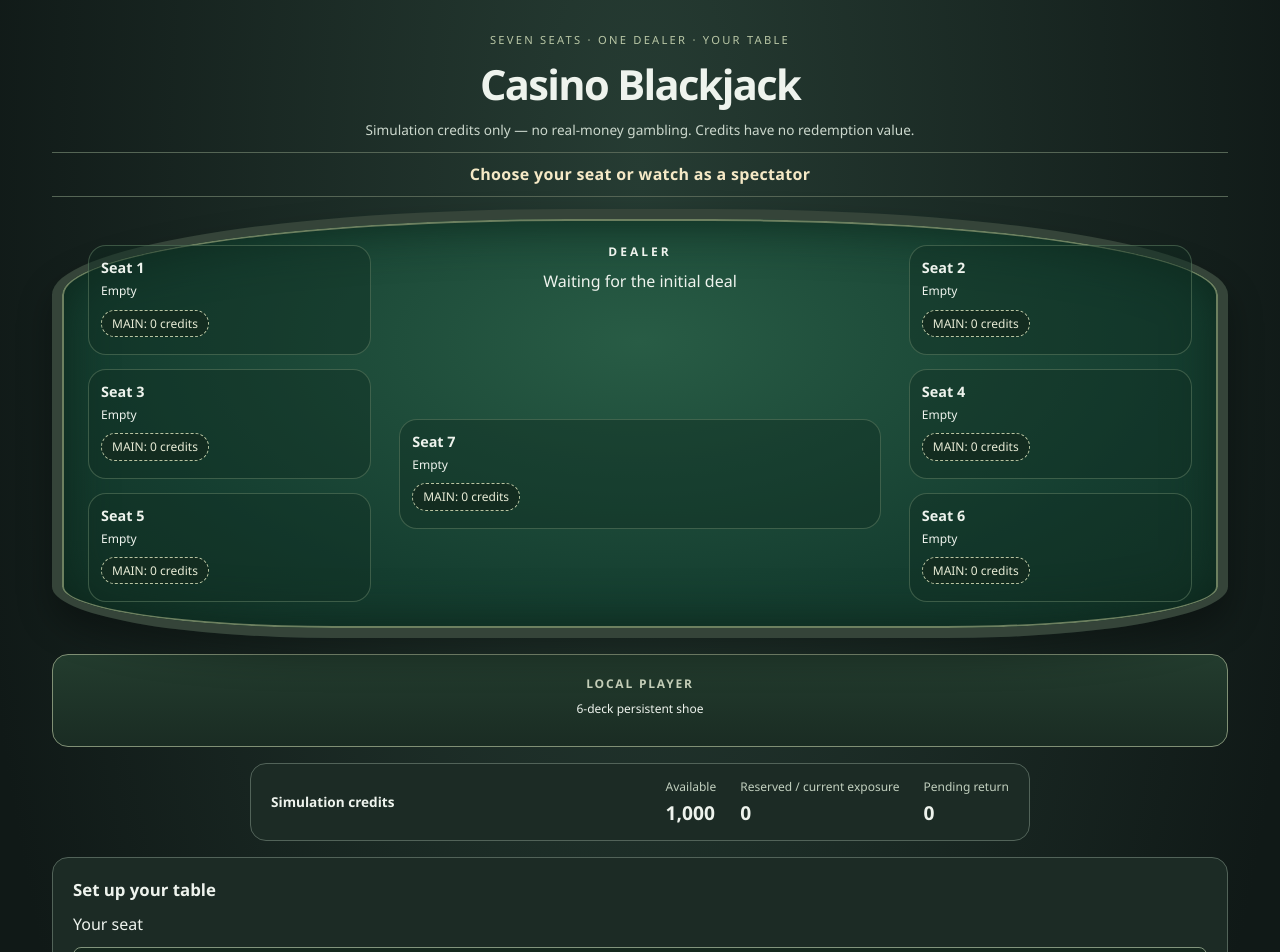
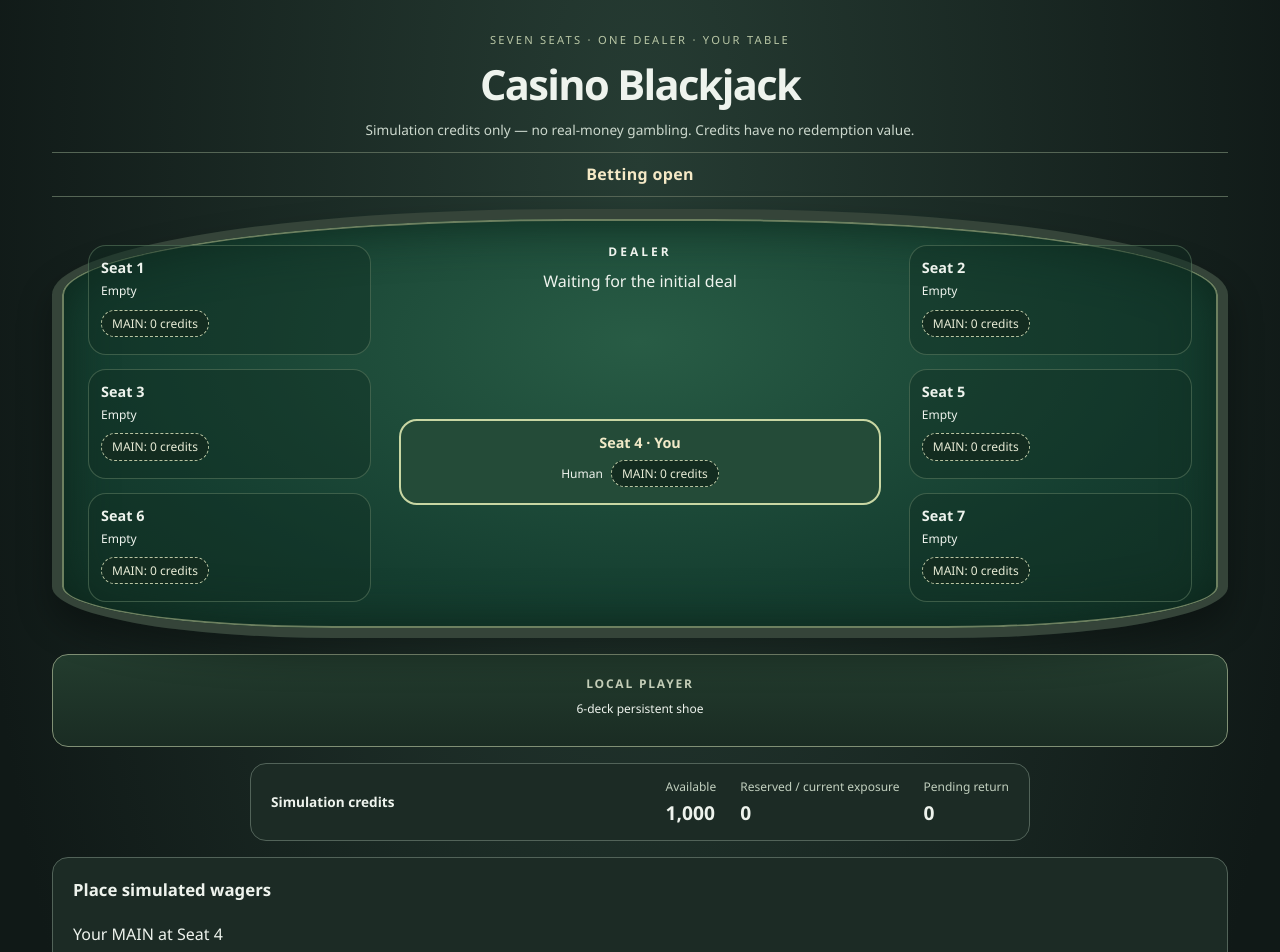
Before and after one commit to FrankieChan0312/casino-blackjack, a React (Vite) app: page / in a window 1280 px wide. Shown: the top 952 px of the page. Built offline with nearby package versions, Linux system fonts and the light colour scheme.

Commit message:
feat: open player mode into a table session

```diff
--- a/src/browser/controller.ts
+++ b/src/browser/controller.ts
@@ -35,7 +35,8 @@ const reasons: Record<string, string> = {
 export function explainReason(reason: string | undefined) { return reason ? reasons[reason] ?? 'This command is unavailable in the current state.' : ''; }
 
 export function createBrowserController(options: { factory?: () => game.BehindGameState; random?: RandomSource;
-  profileId?: ProfileId; seed?: number; clock?: Clock } = {}) {
+  profileId?: ProfileId; seed?: number; clock?: Clock; playerMode?: boolean } = {}) {
+  const playerMode = options.playerMode ?? false;
   const random = options.random ?? mathRandomSource;
   if (options.factory && options.seed !== undefined) throw new Error('Seeded replay cannot start from a state factory');
   let session = options.seed !== undefined ? createReplaySession(options.seed, options.profileId ?? CLASSIC, { clock: options.clock }) : null;
@@ -62,9 +63,11 @@ export function createBrowserController(options: { factory?: () => game.BehindGa
           : view.round.phase === 'ROUND_COMPLETE' ? 'Dealer complete' : 'Revealed' },
       seats: view.round.seats.map((seat) => ({ ...seat, hands: seat.hands.map((hand) => ({ ...hand,
         total: evaluateHand(state.table.game.round!.players.find((entry) => entry.handId === hand.handId)!.cards).total })) })) } : null;
-    return { profileId: state.table.profileId, seeded: session !== null,
+    return { playerMode, profileId: state.table.profileId, seeded: session !== null,
       canStartDemo: state.table.phase === 'COMMITTED' || state.table.phase === 'VOID'
-        || (state.table.phase === 'CONFIGURING' && state.table.roundNumber === 0),
+        || (state.table.phase === 'CONFIGURING' && state.table.roundNumber === 0)
+        || (playerMode && state.table.phase === 'OPEN' && state.table.roundNumber === 1
+          && !state.table.game.round && state.human?.bankroll.reserved === 0),
       replayAvailable: !!session && !replayFailed && (state.table.phase === 'COMMITTED' || state.table.phase === 'VOID'),
       replayResult, audit: audit.getPublic(), configuration: view.configuration, round, human: view.human,
       backWagers: view.backWagers.map((entry) => ({ targetSeat: entry.targetSeat, stakeUnits: entry.stakeUnits })),
@@ -120,7 +123,12 @@ export function createBrowserController(options: { factory?: () => game.BehindGa
     const nextSession = seed === undefined ? null : createReplaySession(seed, profileId, { clock: options.clock });
     const nextState = nextSession?.getState() ?? game.createBehindGame('local-shoe-1', random, true, profileId);
     session = nextSession; state = nextState; audit = createAuditTrail(state, options.clock); audit.recordReset(state);
-    replayResult = null; replayFailed = false; feedback = ''; shoeMessage = 'New demo session: starting credits restored'; publish(); return true;
+    replayResult = null; replayFailed = false; feedback = ''; shoeMessage = 'New demo session: starting credits restored';
+    publish(); if (playerMode) preparePlayerTable(); return true;
+  }
+  function preparePlayerTable() {
+    if (!dispatch({ type: 'CONFIGURE', seats: [{ seatNumber: 4, occupancy: 'HUMAN', sittingOut: false }] })) return false;
+    return dispatch({ type: 'OPEN' });
   }
   function exportReplay(): ReplayPackage | null {
     return snapshot.replayAvailable && session ? session.exportPackage() : null;
@@ -137,6 +145,7 @@ export function createBrowserController(options: { factory?: () => game.BehindGa
     audit.recordReplay(state, false);
     replayResult = reconstructed; audit.recordReplay(state, true); publish(); return true;
   }
+  if (playerMode) preparePlayerTable();
   return { getSnapshot: () => snapshot, subscribe: (listener: () => void) => { listeners.add(listener); return () => { listeners.delete(listener); }; }, dispatch,
     startDemo, exportReplay, replayCompleted,
     queryWager: (query: game.WagerQuery) => explainReason(game.getBehindWagerError(state, query)) };
--- a/src/main.tsx
+++ b/src/main.tsx
@@ -9,5 +9,5 @@ let controller;
 if (import.meta.env.MODE === 'e2e') {
   const { createFixtureController } = await import('../tests/browser/fixtures.js');
   controller = createFixtureController(new URLSearchParams(location.search).get('fixture'));
-} else controller = createBrowserController();
+} else controller = createBrowserController({ playerMode: true });
 createRoot(document.getElementById('root')!).render(<App controller={controller} />);
--- a/src/ui/App.tsx
+++ b/src/ui/App.tsx
@@ -9,7 +9,7 @@ import { DemoTools } from './DemoTools.js';
 
 export function App({ controller }: { controller: BrowserController }) {
   const view = useSyncExternalStore(controller.subscribe, controller.getSnapshot, controller.getSnapshot);
-  return <main>
+  return <main className={view.playerMode ? 'player-mode' : 'manual-mode'}>
     <a className="skip-link" href="#local-actions">Skip to your hand and actions</a>
     <header><p className="eyebrow">Seven seats · One dealer · Your table</p><h1>Casino Blackjack</h1>
       <p>Simulation credits only — no real-money gambling. Credits have no redemption value.</p></header>
@@ -24,7 +24,7 @@ export function App({ controller }: { controller: BrowserController }) {
       <dl><div><dt>Available</dt><dd>{credits(view.human?.available ?? 0)}</dd></div>
         <div><dt>Reserved / current exposure</dt><dd>{credits(view.human?.reserved ?? 0)}</dd></div>
         <div><dt>Pending return</dt><dd>{credits(view.pending)}</dd></div></dl></section>
-    {view.interaction.configuring && <Setup controller={controller} view={view} />}
+    {!view.playerMode && view.interaction.configuring && <Setup controller={controller} view={view} />}
     {view.interaction.betting && <Betting controller={controller} view={view} />}
     <Results view={view} controller={controller} />
     <DemoTools key={view.profileId + String(view.seeded)} view={view} controller={controller} />
--- a/tests/browser/fixtures.ts
+++ b/tests/browser/fixtures.ts
@@ -23,7 +23,7 @@ export function fixtureState(ranks: readonly Rank[]): game.BehindGameState {
     shoe: { ...initial.table.game.shoe, available: [...cards, ...remaining] } } } };
 }
 export function createFixtureController(name: string | null) {
-  if (!name) return createBrowserController();
+  if (!name) return createBrowserController({ playerMode: true });
   const scenarios: Record<string, readonly Rank[]> = {
     setup: ['5', '6', '6', 'K', '2', '7'], basic: ['5', '6', '6', 'K', '2', '7'],
     poor: ['5', '6', '6', 'K', '2', '7'], split: ['8', '9', '8', 'K', '3', '4', '5'],
```
Also changed, not shown: 6 other files (tests, documents, lock files or other folders).
